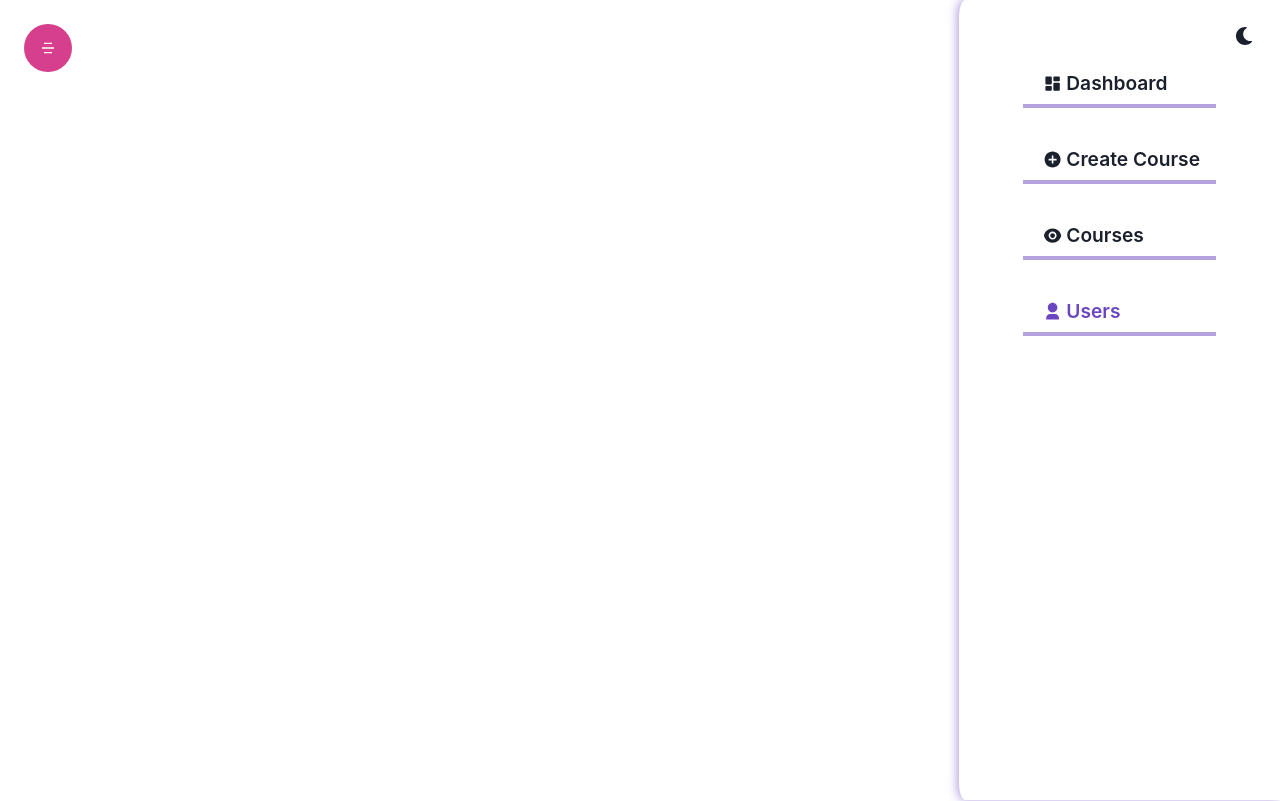
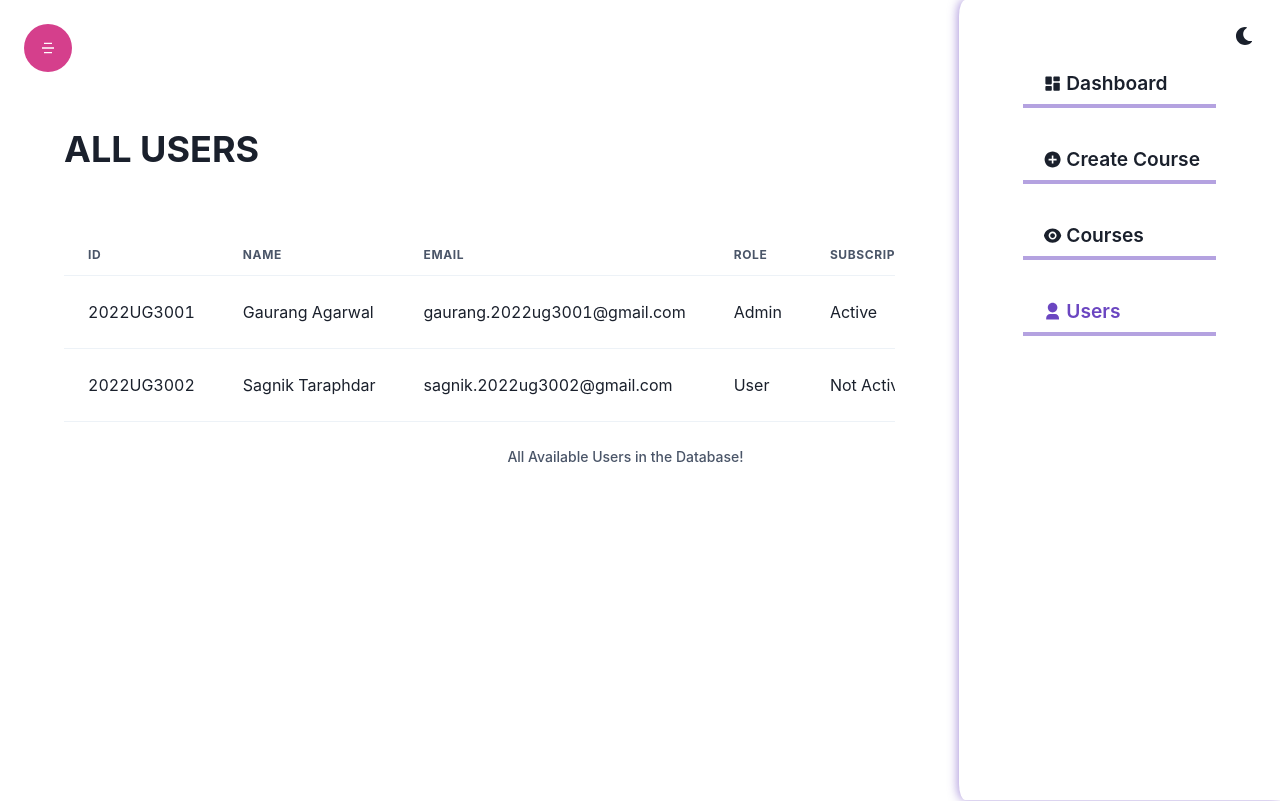
Before and after one commit to GAURANG-21/mern-app, a React (Vite) app in the folder CourseUp/: page /admin/users in a window 1280 px wide. Shown: the top 801 px of the page. Built offline with nearby package versions, Linux system fonts and the light colour scheme.

Commit message:
add: Users Page

```diff
--- a/CourseUp/src/component/Admin/Users/Users.jsx
+++ b/CourseUp/src/component/Admin/Users/Users.jsx
@@ -1,13 +1,119 @@
-import { Box, Grid } from "@chakra-ui/react";
+import {
+  Box,
+  Grid,
+  Table,
+  Thead,
+  Tbody,
+  Tr,
+  Th,
+  Td,
+  TableCaption,
+  TableContainer,
+  HStack,
+  Button,
+  Heading,
+} from "@chakra-ui/react";
 import Sidebar from "../Sidebar";
+import { RiDeleteBin7Fill } from "react-icons/ri";
+import PropTypes from "prop-types";
+
+const users = [
+  {
+    _id: "2022UG3001",
+    name: "Gaurang Agarwal",
+    email: "gaurang.2022ug3001@gmail.com",
+    role: "Admin",
+    subscription: {
+      status: "Active",
+    },
+  },
+  {
+    _id: "2022UG3002",
+    name: "Sagnik Taraphdar",
+    email: "sagnik.2022ug3002@gmail.com",
+    role: "User",
+    subscription: {
+      status: "Not Active",
+    },
+  },
+];
+
+const updateHandler = (userId) => {
+  console.log(userId);
+};
+
+const deleteButtonHandler = (userId) => {
+  console.log(userId);
+};
 
 const User = () => {
   return (
     <Grid minH={"100vh"} templateColumns={["1fr", "5fr 1fr"]}>
-      <Box></Box>
+      <Box p={["0", "16"]} overflowX={"auto"}>
+        <Heading
+          textTransform={"uppercase"}
+          my={"16"}
+          textAlign={["center", "left"]}
+        >
+          All Users
+        </Heading>
+        <TableContainer>
+          <Table variant={"simple"}>
+            <TableCaption>All Available Users in the Database!</TableCaption>
+            <Thead>
+              <Tr>
+                <Th>ID</Th>
+                <Th>NAME</Th>
+                <Th>EMAIL</Th>
+                <Th>ROLE</Th>
+                <Th>SUBSCRIPTION</Th>
+                <Th isNumeric>ACTION</Th>
+              </Tr>
+            </Thead>
+            <Tbody>
+              {users.map((item, index) => (
+                <Row key={index} items={item} />
+              ))}
+            </Tbody>
+          </Table>
+        </TableContainer>
+      </Box>
       <Sidebar />
     </Grid>
   );
 };
 
 export default User;
+
+function Row({ items }) {
+  return (
+    <Tr>
+      <Td>{items._id}</Td>
+      <Td>{items.name}</Td>
+      <Td>{items.email}</Td>
+      <Td>{items.role}</Td>
+      <Td>{items.subscription.status}</Td>
+      <Td isNumeric>
+        <HStack justifyContent={"flex-end"}>
+          <Button
+            variant={"outline"}
+            color={"purple.500"}
+            onClick={() => updateHandler(items._id)}
+          >
+            Change Role
+          </Button>
+          <Button
+            color={"purple.600"}
+            onClick={() => deleteButtonHandler(items._id)}
+          >
+            <RiDeleteBin7Fill />
+          </Button>
+        </HStack>
+      </Td>
+    </Tr>
+  );
+}
+
+Row.propTypes = {
+  items: PropTypes.object,
+};
```
